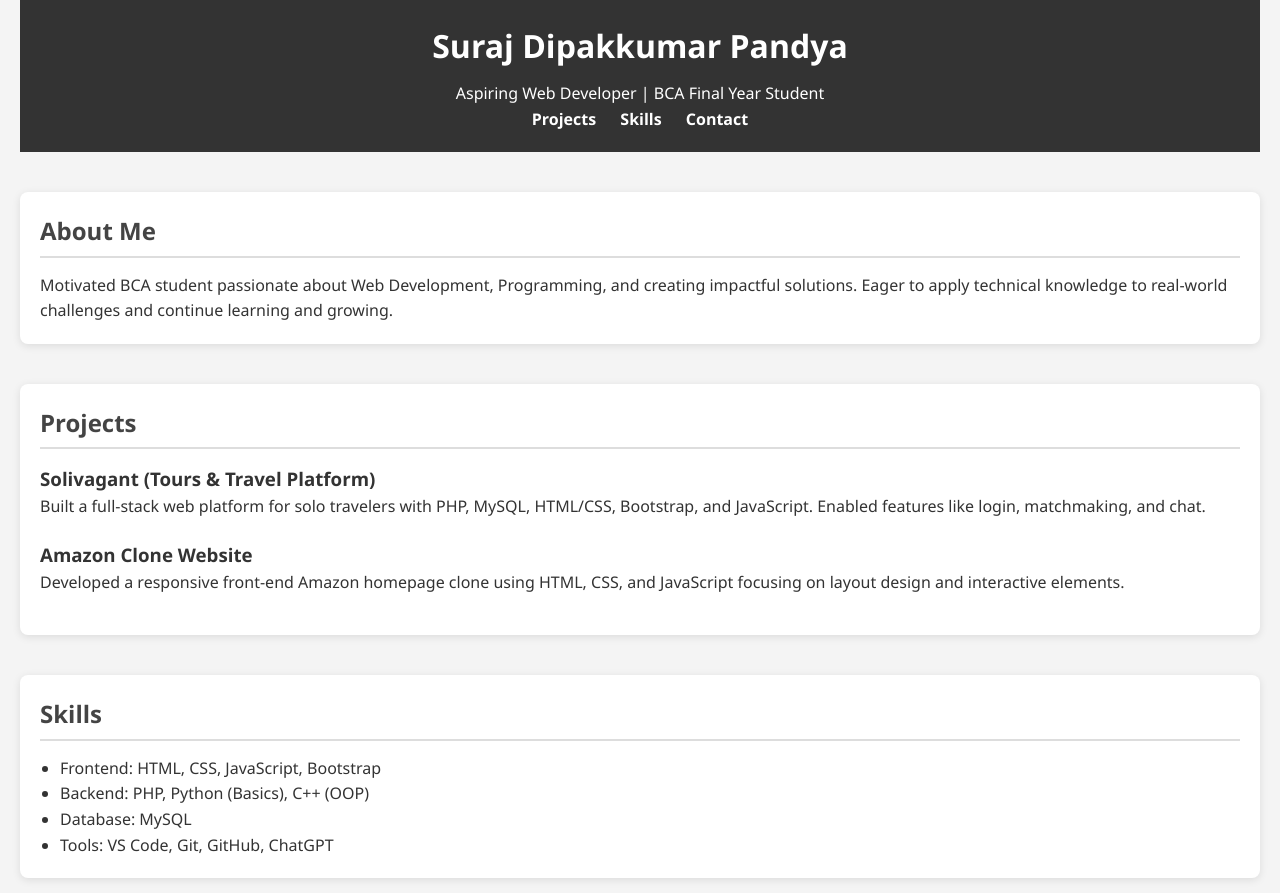
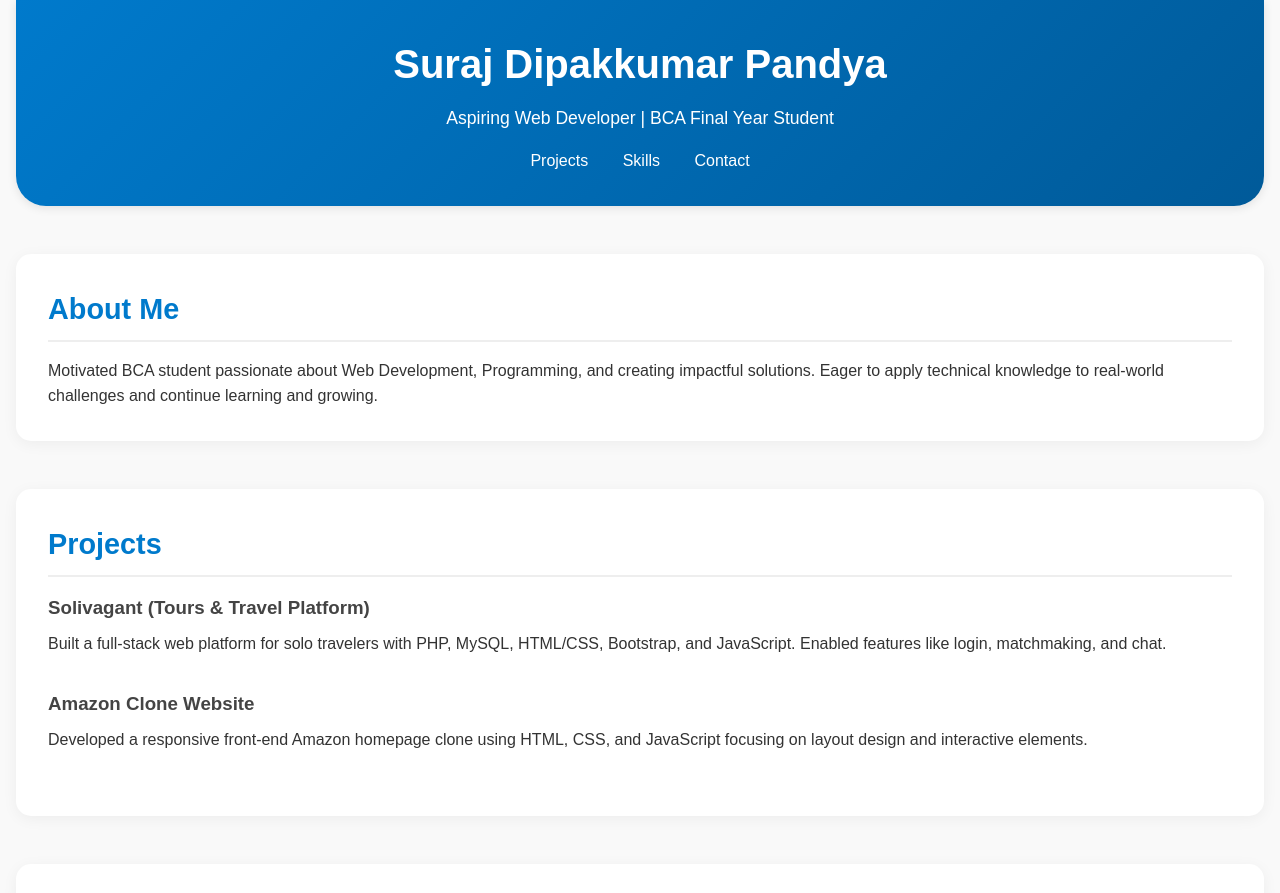
Before and after one commit to SURPANKHA/portfolio, a plain HTML site: page index.html in a window 1280 px wide. Shown: the top 893 px of the page. Drawn offline with Linux system fonts and the light colour scheme.

Commit message:
Update style.css

```diff
--- a/style.css
+++ b/style.css
@@ -3,87 +3,119 @@
   margin: 0;
   padding: 0;
   box-sizing: border-box;
+  scroll-behavior: smooth;
 }
 
 body {
-  font-family: 'Segoe UI', Tahoma, Geneva, Verdana, sans-serif;
+  font-family: 'Poppins', sans-serif;
   line-height: 1.6;
-  background-color: #f4f4f4;
+  background-color: #f9f9f9;
   color: #333;
-  padding: 0 20px;
+  padding: 0 1rem;
 }
 
 header {
-  background: #333;
+  background: linear-gradient(135deg, #007acc, #005a99);
   color: #fff;
-  padding: 20px;
+  padding: 2rem 1rem;
   text-align: center;
+  box-shadow: 0 2px 10px rgba(0,0,0,0.1);
+  border-bottom-left-radius: 30px;
+  border-bottom-right-radius: 30px;
 }
 
 header h1 {
-  margin-bottom: 10px;
-  font-size: 2rem;
+  font-size: 2.5rem;
+  margin-bottom: 0.5rem;
+}
+
+header p {
+  font-size: 1.1rem;
+  font-weight: 300;
+}
+
+header nav {
+  margin-top: 1rem;
 }
 
 header nav a {
   color: #fff;
-  margin: 0 10px;
+  margin: 0 15px;
   text-decoration: none;
-  font-weight: bold;
+  font-weight: 500;
+  padding-bottom: 4px;
+  border-bottom: 2px solid transparent;
+  transition: all 0.3s;
 }
 
 header nav a:hover {
-  text-decoration: underline;
+  border-color: #fff;
 }
 
 section {
-  margin: 40px 0;
-  padding: 20px;
+  margin: 3rem 0;
+  padding: 2rem;
   background: #fff;
-  border-radius: 8px;
-  box-shadow: 0 2px 8px rgba(0,0,0,0.1);
+  border-radius: 15px;
+  box-shadow: 0 3px 15px rgba(0,0,0,0.05);
 }
 
 h2 {
-  margin-bottom: 15px;
-  color: #444;
-  border-bottom: 2px solid #ddd;
-  padding-bottom: 5px;
+  margin-bottom: 1rem;
+  color: #007acc;
+  font-size: 1.8rem;
+  border-bottom: 2px solid #eee;
+  padding-bottom: 0.5rem;
 }
 
 .project {
-  margin-bottom: 20px;
+  margin-bottom: 2rem;
+}
+
+.project h3 {
+  color: #444;
+  margin-bottom: 0.5rem;
 }
 
 ul {
-  list-style-type: disc;
-  margin-left: 20px;
+  list-style: disc;
+  padding-left: 1.5rem;
+  margin-top: 0.5rem;
 }
 
 a {
   color: #007acc;
+  text-decoration: none;
+  transition: 0.3s;
 }
 
 a:hover {
   color: #005a99;
+  text-decoration: underline;
 }
 
 footer {
   text-align: center;
-  padding: 20px;
-  background: #333;
+  padding: 1.5rem;
+  background: #007acc;
   color: #fff;
-  margin-top: 40px;
+  border-top-left-radius: 30px;
+  border-top-right-radius: 30px;
   font-size: 0.9rem;
-  border-top: 2px solid #444;
+  margin-top: 4rem;
 }
 
 @media (max-width: 600px) {
   header h1 {
-    font-size: 1.5rem;
+    font-size: 1.8rem;
   }
 
   section {
-    padding: 15px;
+    padding: 1.2rem;
+  }
+
+  header nav a {
+    display: inline-block;
+    margin: 0 10px;
   }
 }
```
